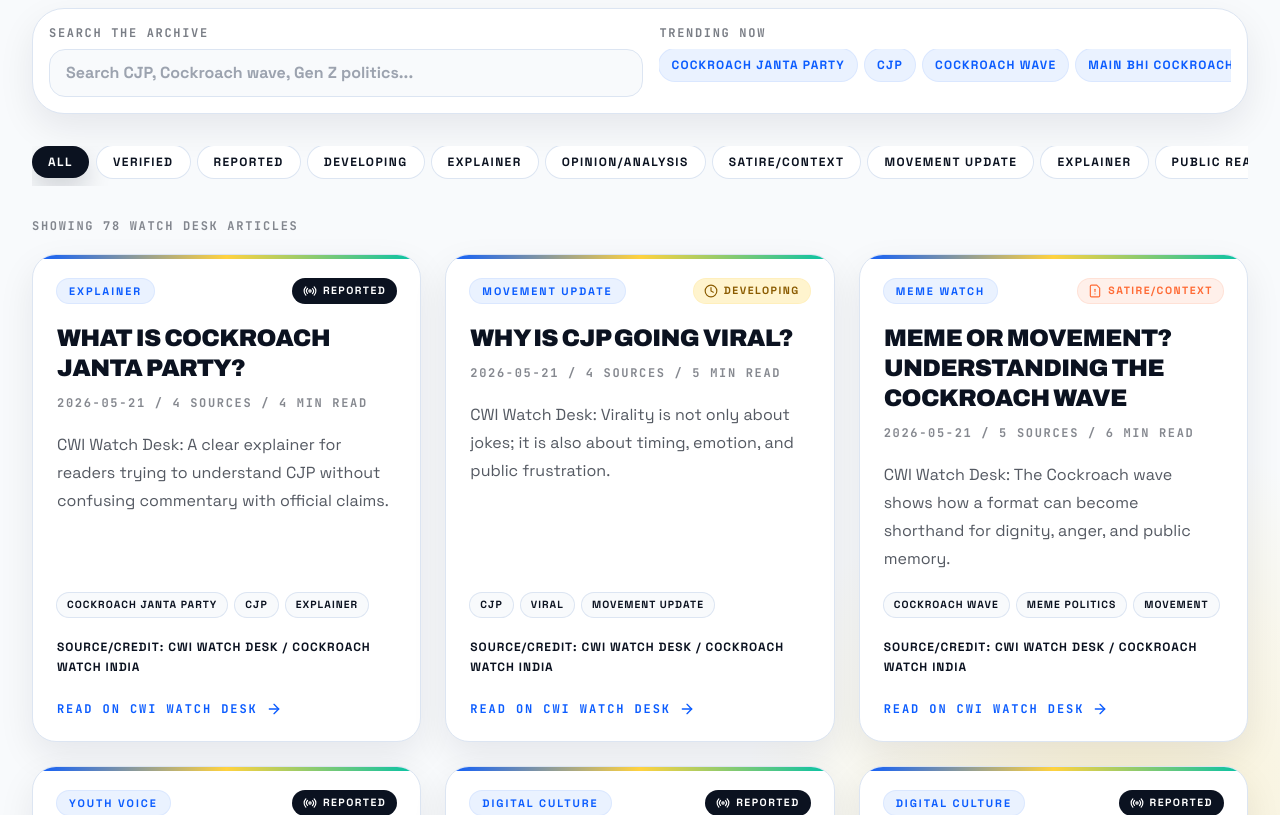
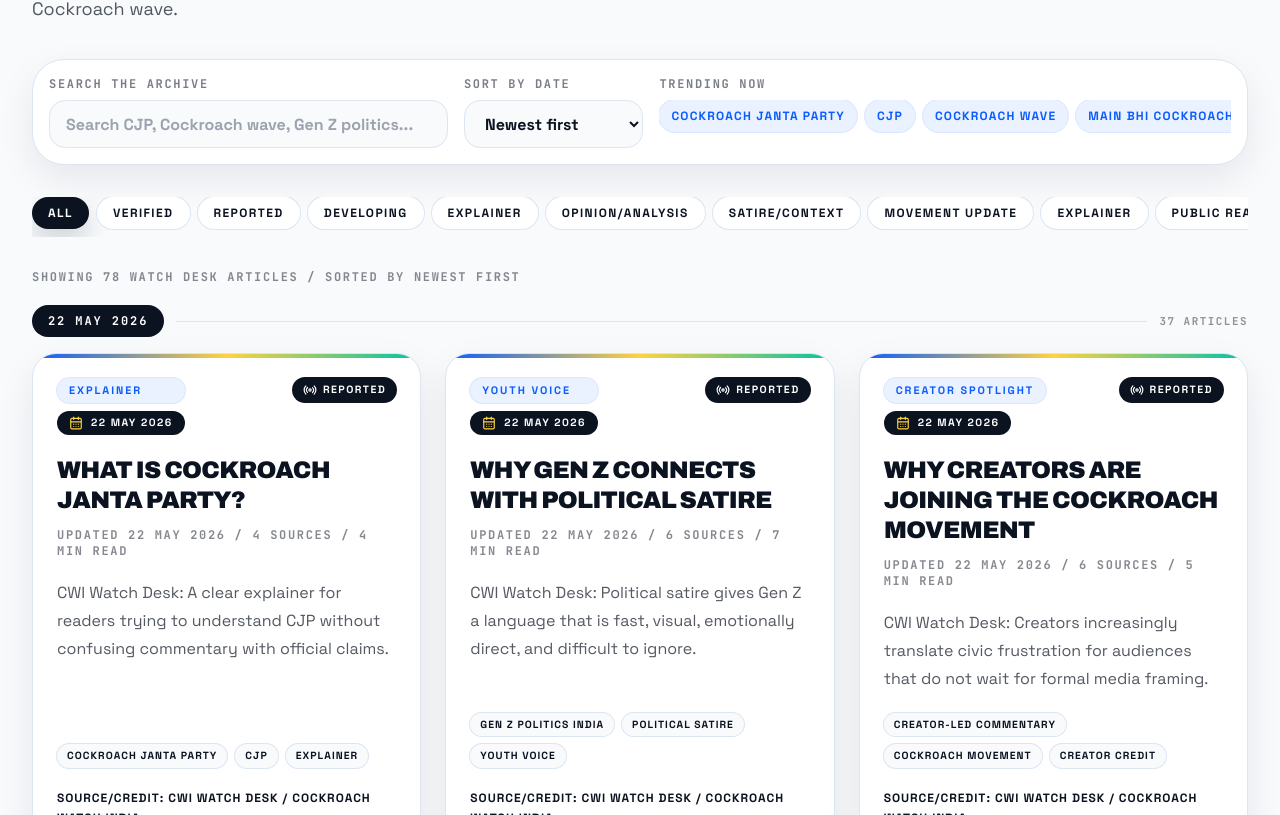
Before and after one commit to callmepnj/CWI, a Next.js app: page /watch-desk in a window 1280 px wide. Shown: the part 2145-2960 px from the top of the page. Built offline with nearby package versions, Linux system fonts and the light colour scheme.

Commit message:
Add Watch Desk date sorting

```diff
--- a/app/page.tsx
+++ b/app/page.tsx
@@ -101,9 +101,10 @@ export const metadata = createMetadata({
 });
 
 export default function HomePage() {
-  const featuredPost = posts[0];
-  const latestIssuePost = posts.find((post) => post.category === "Civic Issue") ?? posts[0];
-  const latestYouthPost = posts.find((post) => post.category === "Youth Voice") ?? posts[1];
+  const dateSortedPosts = [...posts].sort((first, second) => dateValue(second.date) - dateValue(first.date));
+  const featuredPost = dateSortedPosts[0];
+  const latestIssuePost = dateSortedPosts.find((post) => post.category === "Civic Issue") ?? dateSortedPosts[0];
+  const latestYouthPost = dateSortedPosts.find((post) => post.category === "Youth Voice") ?? dateSortedPosts[1];
 
   return (
     <>
@@ -216,7 +217,7 @@ export default function HomePage() {
         </div>
 
         <div className="grid gap-6 md:grid-cols-2 lg:grid-cols-4">
-          {posts.slice(0, 8).map((post) => (
+          {dateSortedPosts.slice(0, 8).map((post) => (
             <WatchDeskCard key={post.slug} post={post} />
           ))}
         </div>
@@ -311,3 +312,7 @@ export default function HomePage() {
     </>
   );
 }
+
+function dateValue(value: string) {
+  return new Date(`${value}T00:00:00+05:30`).getTime();
+}
--- a/app/watch-desk/[slug]/page.tsx
+++ b/app/watch-desk/[slug]/page.tsx
@@ -165,8 +165,8 @@ export default async function WatchPostPage({ params }: Props) {
               </p>
 
               <div className="mt-7 grid gap-3 border-y border-line py-5 text-sm font-bold uppercase tracking-[0.08em] text-ink/55 sm:grid-cols-3">
-                <span className="inline-flex items-center gap-2"><CalendarDays className="h-4 w-4 text-royal" /> Published {post.publishedAt}</span>
-                <span className="inline-flex items-center gap-2"><FileText className="h-4 w-4 text-royal" /> Last updated {post.updatedAt}</span>
+                <span className="inline-flex items-center gap-2"><CalendarDays className="h-4 w-4 text-royal" /> Published {formatArticleDate(post.publishedAt)}</span>
+                <span className="inline-flex items-center gap-2"><FileText className="h-4 w-4 text-royal" /> Last updated {formatArticleDate(post.updatedAt)}</span>
                 <span className="inline-flex items-center gap-2"><ShieldCheck className="h-4 w-4 text-royal" /> {post.sources.length} sources</span>
               </div>
 
@@ -339,3 +339,11 @@ export default async function WatchPostPage({ params }: Props) {
     </>
   );
 }
+
+function formatArticleDate(value: string) {
+  return new Intl.DateTimeFormat("en-IN", {
+    day: "numeric",
+    month: "long",
+    year: "numeric"
+  }).format(new Date(`${value}T00:00:00+05:30`));
+}
--- a/app/watch-desk/category/[category]/page.tsx
+++ b/app/watch-desk/category/[category]/page.tsx
@@ -42,7 +42,9 @@ export default async function WatchDeskCategoryPage({ params }: Props) {
     notFound();
   }
 
-  const categoryPosts = posts.filter((post) => post.category === entry.label);
+  const categoryPosts = posts
+    .filter((post) => post.category === entry.label)
+    .sort((first, second) => dateValue(second.date) - dateValue(first.date));
 
   return (
     <Section
@@ -59,3 +61,7 @@ export default async function WatchDeskCategoryPage({ params }: Props) {
     </Section>
   );
 }
+
+function dateValue(value: string) {
+  return new Date(`${value}T00:00:00+05:30`).getTime();
+}
--- a/app/watch-desk/page.tsx
+++ b/app/watch-desk/page.tsx
@@ -22,8 +22,9 @@ export const metadata = createMetadata({
 });
 
 export default function WatchDeskPage() {
-  const featured = posts[0];
-  const highlights = posts.slice(1, 4);
+  const dateSortedPosts = [...posts].sort((first, second) => dateValue(second.date) - dateValue(first.date));
+  const featured = dateSortedPosts[0];
+  const highlights = dateSortedPosts.slice(1, 4);
 
   return (
     <>
@@ -71,8 +72,12 @@ export default function WatchDeskPage() {
       </Section>
 
       <Section eyebrow="Archive Search" title="All Watch Desk articles" subtitle="Filter by category, search topic clusters, and read CWI's public-interest archive of the Cockroach wave.">
-        <WatchDeskGrid posts={posts} />
+        <WatchDeskGrid posts={dateSortedPosts} />
       </Section>
     </>
   );
 }
+
+function dateValue(value: string) {
+  return new Date(`${value}T00:00:00+05:30`).getTime();
+}
--- a/app/watch-desk/tag/[tag]/page.tsx
+++ b/app/watch-desk/tag/[tag]/page.tsx
@@ -42,7 +42,9 @@ export default async function WatchDeskTagPage({ params }: Props) {
     notFound();
   }
 
-  const tagPosts = posts.filter((post) => post.tags.includes(entry.label));
+  const tagPosts = posts
+    .filter((post) => post.tags.includes(entry.label))
+    .sort((first, second) => dateValue(second.date) - dateValue(first.date));
 
   return (
     <Section
@@ -59,3 +61,7 @@ export default async function WatchDeskTagPage({ params }: Props) {
     </Section>
   );
 }
+
+function dateValue(value: string) {
+  return new Date(`${value}T00:00:00+05:30`).getTime();
+}
--- a/app/watch/page.tsx
+++ b/app/watch/page.tsx
@@ -51,7 +51,9 @@ const watchJsonLd = {
 };
 
 export default function WatchPage() {
-  const latestArticles = posts.slice(0, 6);
+  const latestArticles = [...posts]
+    .sort((first, second) => dateValue(second.date) - dateValue(first.date))
+    .slice(0, 6);
 
   return (
     <>
@@ -149,3 +151,7 @@ export default function WatchPage() {
     </>
   );
 }
+
+function dateValue(value: string) {
+  return new Date(`${value}T00:00:00+05:30`).getTime();
+}
--- a/components/Footer.tsx
+++ b/components/Footer.tsx
@@ -27,6 +27,8 @@ const footerLinks = [
 ];
 
 export function Footer() {
+  const latestPosts = [...posts].sort((first, second) => dateValue(second.date) - dateValue(first.date)).slice(0, 4);
+
   return (
     <footer className="bg-ink px-4 py-12 text-white">
       <div className="mx-auto grid max-w-7xl gap-10 lg:grid-cols-[1.1fr_0.8fr_0.8fr]">
@@ -55,7 +57,7 @@ export function Footer() {
         <div>
           <p className="mb-4 font-mono text-xs font-black uppercase tracking-[0.18em] text-saffron">Latest updates</p>
           <div className="space-y-3">
-            {posts.slice(0, 4).map((post) => (
+            {latestPosts.map((post) => (
               <Link key={post.slug} href={`/watch-desk/${post.slug}`} className="block rounded-2xl border border-white/10 bg-white/5 p-3 text-xs font-black uppercase leading-5 tracking-[0.1em] text-white/78 transition hover:border-saffron/60 hover:text-saffron">
                 {post.title}
               </Link>
@@ -80,3 +82,7 @@ export function Footer() {
     </footer>
   );
 }
+
+function dateValue(value: string) {
+  return new Date(`${value}T00:00:00+05:30`).getTime();
+}
--- a/components/WatchDeskCard.tsx
+++ b/components/WatchDeskCard.tsx
@@ -1,5 +1,5 @@
 import Link from "next/link";
-import { ArrowRight } from "lucide-react";
+import { ArrowRight, CalendarDays } from "lucide-react";
 import { VerificationBadge } from "@/components/VerificationBadge";
 import { Card, CardLabel } from "@/components/ui/card";
 import type { WatchPost } from "@/data/posts";
@@ -7,13 +7,19 @@ import type { WatchPost } from "@/data/posts";
 export function WatchDeskCard({ post }: { post: WatchPost }) {
   return (
     <Card className="flex h-full flex-col">
-      <div className="flex flex-wrap items-center justify-between gap-3">
-        <CardLabel className="mb-0">{post.category}</CardLabel>
+      <div className="flex flex-wrap items-start justify-between gap-3">
+        <div className="grid gap-2">
+          <CardLabel className="mb-0">{post.category}</CardLabel>
+          <span className="inline-flex w-fit items-center gap-2 rounded-full bg-ink px-3 py-1 text-[0.66rem] font-black uppercase tracking-[0.14em] text-white">
+            <CalendarDays className="h-3.5 w-3.5 text-saffron" />
+            {formatArticleDate(post.date)}
+          </span>
+        </div>
         <VerificationBadge status={post.verificationStatus} />
       </div>
       <h3 className="mt-5 font-display text-2xl font-black uppercase leading-tight tracking-[-0.03em] text-ink">{post.title}</h3>
       <p className="mt-3 font-mono text-xs font-black uppercase tracking-[0.14em] text-ink/50">
-        {post.date} / {post.sources.length} sources / {post.readingMinutes} min read
+        Updated {formatArticleDate(post.updatedAt)} / {post.sources.length} sources / {post.readingMinutes} min read
       </p>
       <p className="mt-5 flex-1 leading-7 text-ink/70">{post.summary}</p>
       <div className="mt-5 flex flex-wrap gap-2">
@@ -32,3 +38,11 @@ export function WatchDeskCard({ post }: { post: WatchPost }) {
     </Card>
   );
 }
+
+function formatArticleDate(value: string) {
+  return new Intl.DateTimeFormat("en-IN", {
+    day: "numeric",
+    month: "short",
+    year: "numeric"
+  }).format(new Date(`${value}T00:00:00+05:30`));
+}
--- a/components/WatchDeskGrid.tsx
+++ b/components/WatchDeskGrid.tsx
@@ -16,25 +16,42 @@ const filters = [
   ...postCategories
 ] as const;
 
+const sortOptions = [
+  { label: "Newest first", value: "newest" },
+  { label: "Oldest first", value: "oldest" },
+  { label: "Recently updated", value: "updated" },
+  { label: "Most sources", value: "sources" },
+  { label: "Shortest read", value: "shortest" }
+] as const;
+
+type SortValue = (typeof sortOptions)[number]["value"];
+
 export function WatchDeskGrid({ posts }: { posts: WatchPost[] }) {
   const [active, setActive] = useState<(typeof filters)[number]>("All");
   const [query, setQuery] = useState("");
+  const [sortBy, setSortBy] = useState<SortValue>("newest");
   const normalizedQuery = query.trim().toLowerCase();
-  const visiblePosts = posts.filter((post) => {
+  const visiblePosts = posts
+    .filter((post) => {
       const categoryMatch =
         active === "All" ||
         post.category === active ||
         post.verificationStatus === active;
       const queryMatch =
         normalizedQuery.length === 0 ||
-      [post.title, post.summary, post.category, post.verificationStatus, ...post.tags].join(" ").toLowerCase().includes(normalizedQuery);
+        [post.title, post.summary, post.category, post.verificationStatus, post.date, post.updatedAt, ...post.tags]
+          .join(" ")
+          .toLowerCase()
+          .includes(normalizedQuery);
 
       return categoryMatch && queryMatch;
-  });
+    })
+    .sort((first, second) => sortPosts(first, second, sortBy));
+  const groupedPosts = groupPostsByDate(visiblePosts);
 
   return (
     <>
-      <div className="mb-8 grid gap-4 rounded-[2rem] border border-line bg-white p-4 shadow-card lg:grid-cols-[1fr_0.7fr]">
+      <div className="mb-8 grid gap-4 rounded-[2rem] border border-line bg-white p-4 shadow-card lg:grid-cols-[1fr_0.45fr_0.7fr]">
         <label className="block">
           <span className="mb-2 block font-mono text-xs font-black uppercase tracking-[0.14em] text-ink/55">Search the archive</span>
           <input
@@ -43,6 +60,20 @@ export function WatchDeskGrid({ posts }: { posts: WatchPost[] }) {
             placeholder="Search CJP, Cockroach wave, Gen Z politics..."
             className="h-12 w-full rounded-2xl border border-line bg-paper px-4 font-bold text-ink outline-none transition focus:border-royal focus:ring-4 focus:ring-royal/10"
           />
+        </label>
+        <label className="block">
+          <span className="mb-2 block font-mono text-xs font-black uppercase tracking-[0.14em] text-ink/55">Sort by date</span>
+          <select
+            value={sortBy}
+            onChange={(event) => setSortBy(event.target.value as SortValue)}
+            className="h-12 w-full rounded-2xl border border-line bg-paper px-4 font-bold text-ink outline-none transition focus:border-royal focus:ring-4 focus:ring-royal/10"
+          >
+            {sortOptions.map((option) => (
+              <option key={option.value} value={option.value}>
+                {option.label}
+              </option>
+            ))}
+          </select>
         </label>
         <div>
           <p className="mb-2 font-mono text-xs font-black uppercase tracking-[0.14em] text-ink/55">Trending now</p>
@@ -80,12 +111,27 @@ export function WatchDeskGrid({ posts }: { posts: WatchPost[] }) {
       </div>
 
       <p className="mb-5 font-mono text-xs font-black uppercase tracking-[0.14em] text-ink/50">
-        Showing {visiblePosts.length} Watch Desk article{visiblePosts.length === 1 ? "" : "s"}
+        Showing {visiblePosts.length} Watch Desk article{visiblePosts.length === 1 ? "" : "s"} / sorted by {sortOptions.find((option) => option.value === sortBy)?.label}
       </p>
 
+      <div className="grid gap-9">
+        {groupedPosts.map((group) => (
+          <section key={group.date}>
+            <div className="mb-4 flex items-center gap-3">
+              <p className="rounded-full bg-ink px-4 py-2 font-mono text-xs font-black uppercase tracking-[0.16em] text-white">
+                {formatArticleDate(group.date)}
+              </p>
+              <span className="h-px flex-1 bg-line" />
+              <p className="font-mono text-[0.68rem] font-black uppercase tracking-[0.14em] text-ink/45">
+                {group.posts.length} article{group.posts.length === 1 ? "" : "s"}
+              </p>
+            </div>
             <div className="grid gap-6 md:grid-cols-2 lg:grid-cols-3">
-        {visiblePosts.map((post) => (
+              {group.posts.map((post) => (
                 <WatchDeskCard key={post.slug} post={post} />
+              ))}
+            </div>
+          </section>
         ))}
       </div>
 
@@ -98,3 +144,46 @@ export function WatchDeskGrid({ posts }: { posts: WatchPost[] }) {
     </>
   );
 }
+
+function sortPosts(first: WatchPost, second: WatchPost, sortBy: SortValue) {
+  if (sortBy === "oldest") {
+    return dateValue(first.date) - dateValue(second.date);
+  }
+
+  if (sortBy === "updated") {
+    return dateValue(second.updatedAt) - dateValue(first.updatedAt);
+  }
+
+  if (sortBy === "sources") {
+    return second.sources.length - first.sources.length;
+  }
+
+  if (sortBy === "shortest") {
+    return first.readingMinutes - second.readingMinutes;
+  }
+
+  return dateValue(second.date) - dateValue(first.date);
+}
+
+function groupPostsByDate(posts: WatchPost[]) {
+  const groups = new Map<string, WatchPost[]>();
+
+  for (const post of posts) {
+    const key = post.date;
+    groups.set(key, [...(groups.get(key) ?? []), post]);
+  }
+
+  return Array.from(groups, ([date, groupPosts]) => ({ date, posts: groupPosts }));
+}
+
+function dateValue(value: string) {
+  return new Date(`${value}T00:00:00+05:30`).getTime();
+}
+
+function formatArticleDate(value: string) {
+  return new Intl.DateTimeFormat("en-IN", {
+    day: "numeric",
+    month: "long",
+    year: "numeric"
+  }).format(new Date(`${value}T00:00:00+05:30`));
+}
--- a/data/posts.ts
+++ b/data/posts.ts
@@ -76,7 +76,7 @@ type ArticleSeed = {
 };
 
 const author = "Cockroach Watch India Editorial Desk";
-const publishDate = "2026-05-21";
+const articleDateCycle = ["2026-05-23", "2026-05-22", "2026-05-21"];
 const coreDisclaimer =
   "Cockroach Watch India is an independent civic watch, satire, and commentary platform. This article discusses publicly available reports, official statements, social media trends, and public reactions. Claims are presented with attribution wherever possible and should not be treated as legal findings or official declarations unless clearly stated.";
 
@@ -990,6 +990,31 @@ function topicSpecificParagraphs(seed: ArticleSeed) {
   return paragraphs;
 }
 
+function datesFor(seed: ArticleSeed, index: number) {
+  const title = `${seed.title} ${seed.slug} ${seed.tags.join(" ")}`.toLowerCase();
+
+  if (title.includes("x account") || title.includes("withheld") || title.includes("on x")) {
+    return { publishedAt: "2026-05-21", updatedAt: "2026-05-23" };
+  }
+
+  if (title.includes("abhijeet") || title.includes("founder") || title.includes("death") || title.includes("threat")) {
+    return { publishedAt: "2026-05-22", updatedAt: "2026-05-23" };
+  }
+
+  if (title.includes("follower") || title.includes("bot") || title.includes("social media")) {
+    return { publishedAt: "2026-05-22", updatedAt: "2026-05-23" };
+  }
+
+  if (seed.category === "Archive" || seed.category === "Fact Check") {
+    return { publishedAt: "2026-05-23", updatedAt: "2026-05-23" };
+  }
+
+  const publishedAt = articleDateCycle[index % articleDateCycle.length];
+  const updatedAt = publishedAt === "2026-05-21" ? "2026-05-22" : "2026-05-23";
+
+  return { publishedAt, updatedAt };
+}
+
 function makeArticle(seed: ArticleSeed, index: number): Omit<WatchPost, "relatedSlugs"> {
   const summary = limitText(`CWI Watch Desk: ${seed.angle}`, 190);
   const metaDescription = limitText(
@@ -1000,6 +1025,7 @@ function makeArticle(seed: ArticleSeed, index: number): Omit<WatchPost, "related
   const sources = sourcesFor(seed);
   const primarySource = sources[0];
   const topicNotes = topicSpecificParagraphs(seed);
+  const articleDates = datesFor(seed, index);
   const pullQuote = pick(
     [
       "A viral moment becomes useful only when it is documented with context, credit, and care.",
@@ -1090,10 +1116,10 @@ function makeArticle(seed: ArticleSeed, index: number): Omit<WatchPost, "related
   return {
     title: seed.title,
     slug: seed.slug,
-    date: publishDate,
-    updatedDate: publishDate,
-    publishedAt: publishDate,
-    updatedAt: publishDate,
+    date: articleDates.publishedAt,
+    updatedDate: articleDates.updatedAt,
+    publishedAt: articleDates.publishedAt,
+    updatedAt: articleDates.updatedAt,
     category: seed.category,
     summary,
     content,
```
Also changed, not shown: 1 other file (tests, documents, lock files or other folders). Lines whose indentation alone changed are shown as unchanged.
